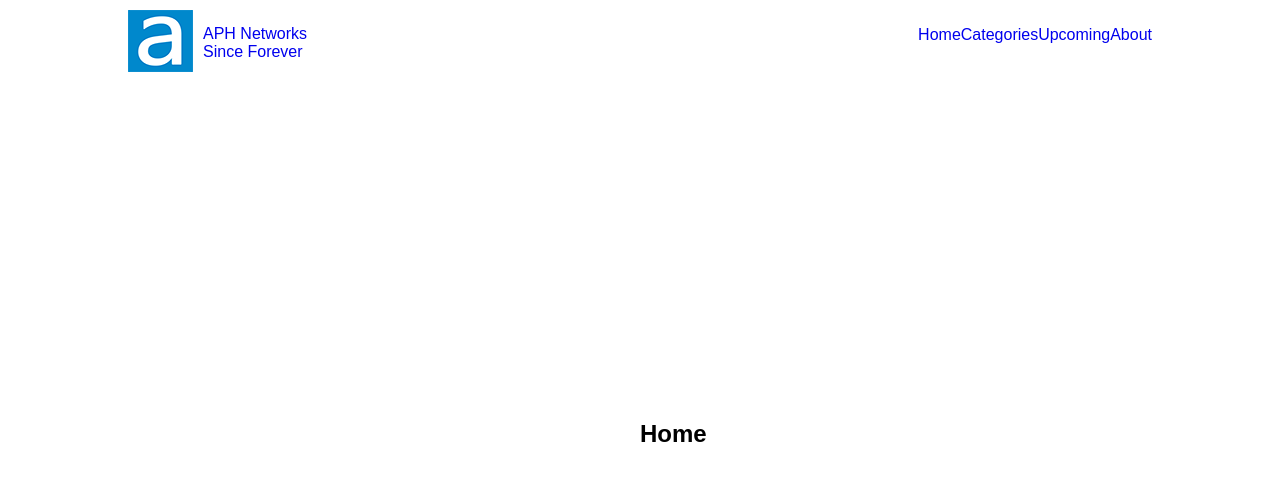
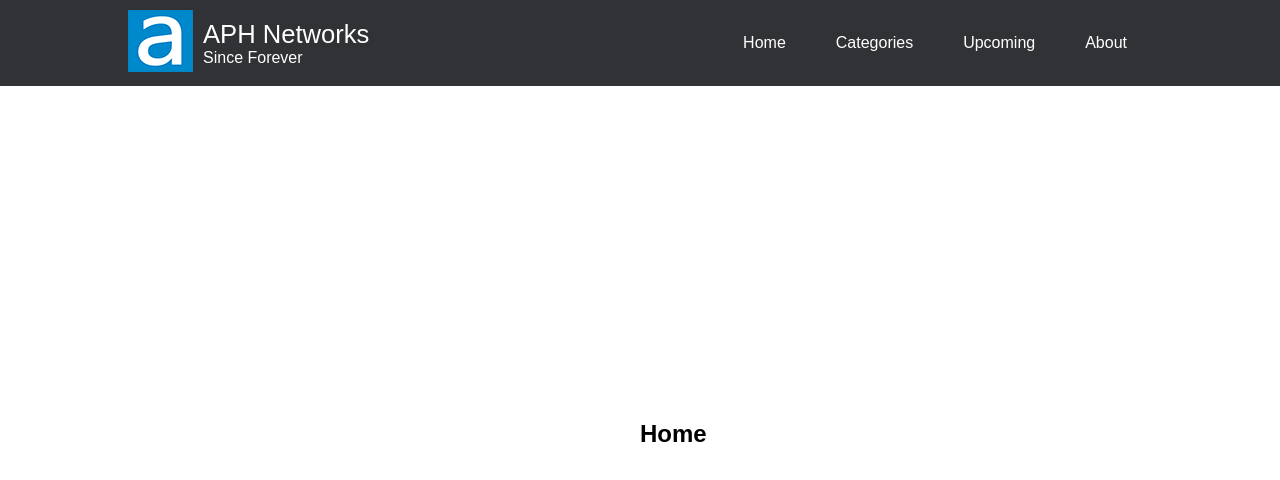
Before and after one commit to JohnLowie4/APHNetwork-clone, a React (Create React App) app: page /topics in a window 1280 px wide. Shown: the top 480 px of the page. Built offline with nearby package versions, Linux system fonts and the light colour scheme.

Commit message:
major styling is finished, minor bugs need to be fixed as each route is built

```diff
--- a/src/App.css
+++ b/src/App.css
@@ -2,6 +2,7 @@
   display: flex;
   flex-direction: row;
   justify-content: space-between;
+  background-color: rgba(21, 22, 26, 0.88);
   padding: 10px 10% 10px 10%;
   font-family: "Monsterrat", sans-serif;
 }
@@ -16,13 +17,23 @@
   padding-left: 10px;
   text-decoration: none;
   text-align: left;
-  font-family: "Monsterrat", sans-serif;
+}
+
+.navbar-brand .brand {
+  font-size: 1.6em;
+}
+
+.navbar-brand .moto {
+  font-size: 1em;
 }
 
 .nav-routes {
   display: flex;
+  align-items: center;
 }
 
 li {
   list-style: none;
+  padding: 0 25px 0 25px;
+  /* font-family: "Monsterrat", sans-serif; */
 }
--- a/src/App.js
+++ b/src/App.js
@@ -62,7 +62,7 @@ export default function App() {
           <Route path="/about">
             <About />
           </Route>
-          {/* Home path must be last in order to render everything else properly */}
+          {/* Home path must be last in order to render other Links properly */}
           <Route path="/">
             <Home />
           </Route>
@@ -74,4 +74,5 @@ export default function App() {
 
 const linkStyle = {
   textDecoration: "none",
+  color: "#fff",
 };
```
